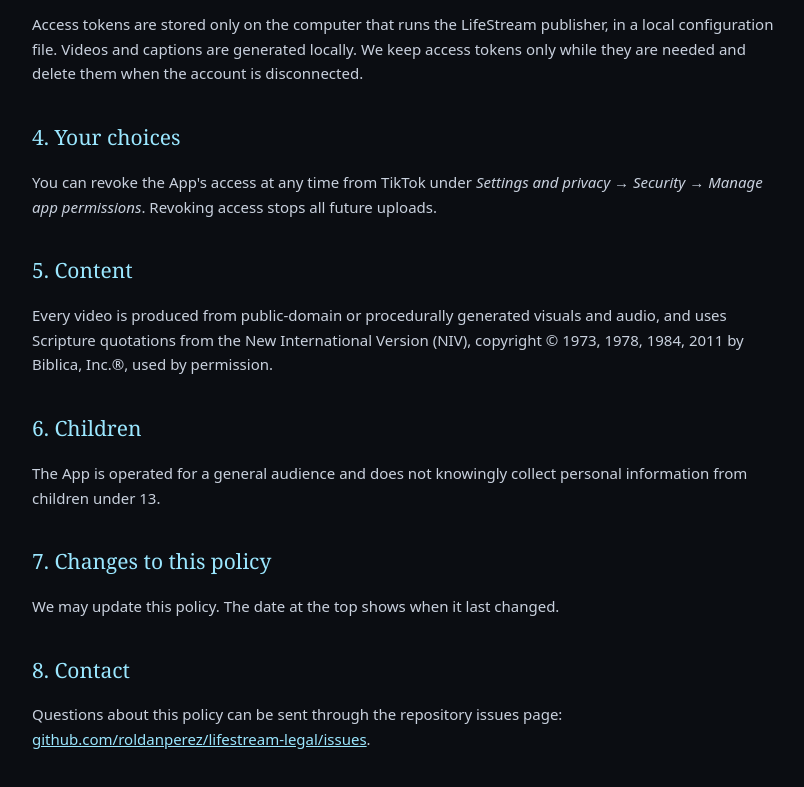
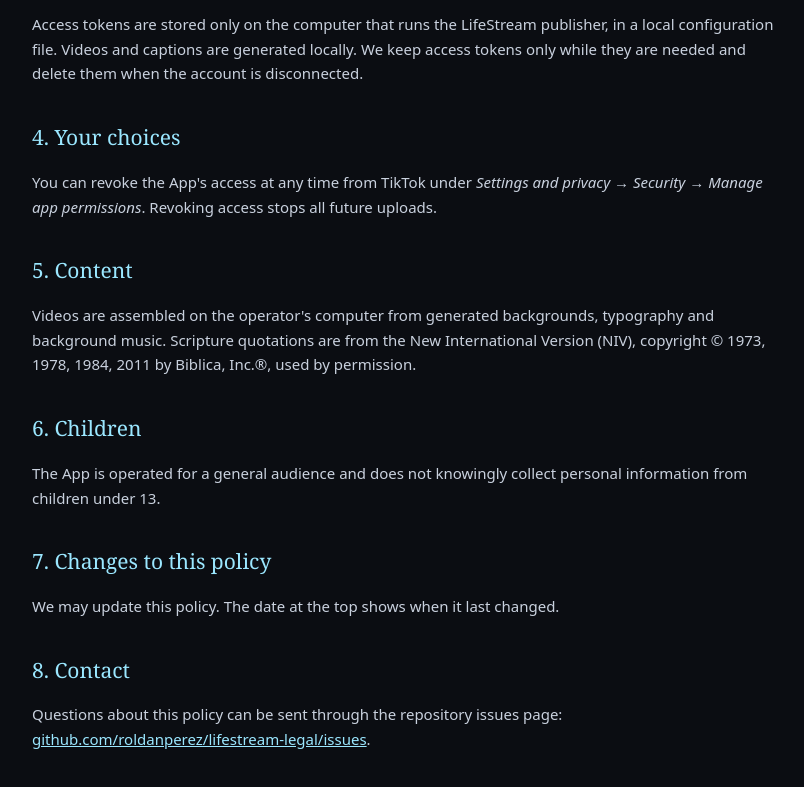
Before and after one commit to roldanperez/lifestream-legal, a plain HTML site: page docs/privacy.html in a window 1280 px wide. Shown: the part 667-1454 px from the top of the page, without its empty margins (228-1032 px from the left). Drawn offline with Linux system fonts and the light colour scheme.

Commit message:
Correct content description in privacy policy

```diff
--- a/docs/privacy.html
+++ b/docs/privacy.html
@@ -43,7 +43,7 @@ a{color:#9be7ff}
 <p>You can revoke the App's access at any time from TikTok under <em>Settings and privacy → Security → Manage app permissions</em>. Revoking access stops all future uploads.</p>
 
 <h2>5. Content</h2>
-<p>Every video is produced from public-domain or procedurally generated visuals and audio, and uses Scripture quotations from the New International Version (NIV), copyright © 1973, 1978, 1984, 2011 by Biblica, Inc.®, used by permission.</p>
+<p>Videos are assembled on the operator's computer from generated backgrounds, typography and background music. Scripture quotations are from the New International Version (NIV), copyright © 1973, 1978, 1984, 2011 by Biblica, Inc.®, used by permission.</p>
 
 <h2>6. Children</h2>
 <p>The App is operated for a general audience and does not knowingly collect personal information from children under 13.</p>
```
